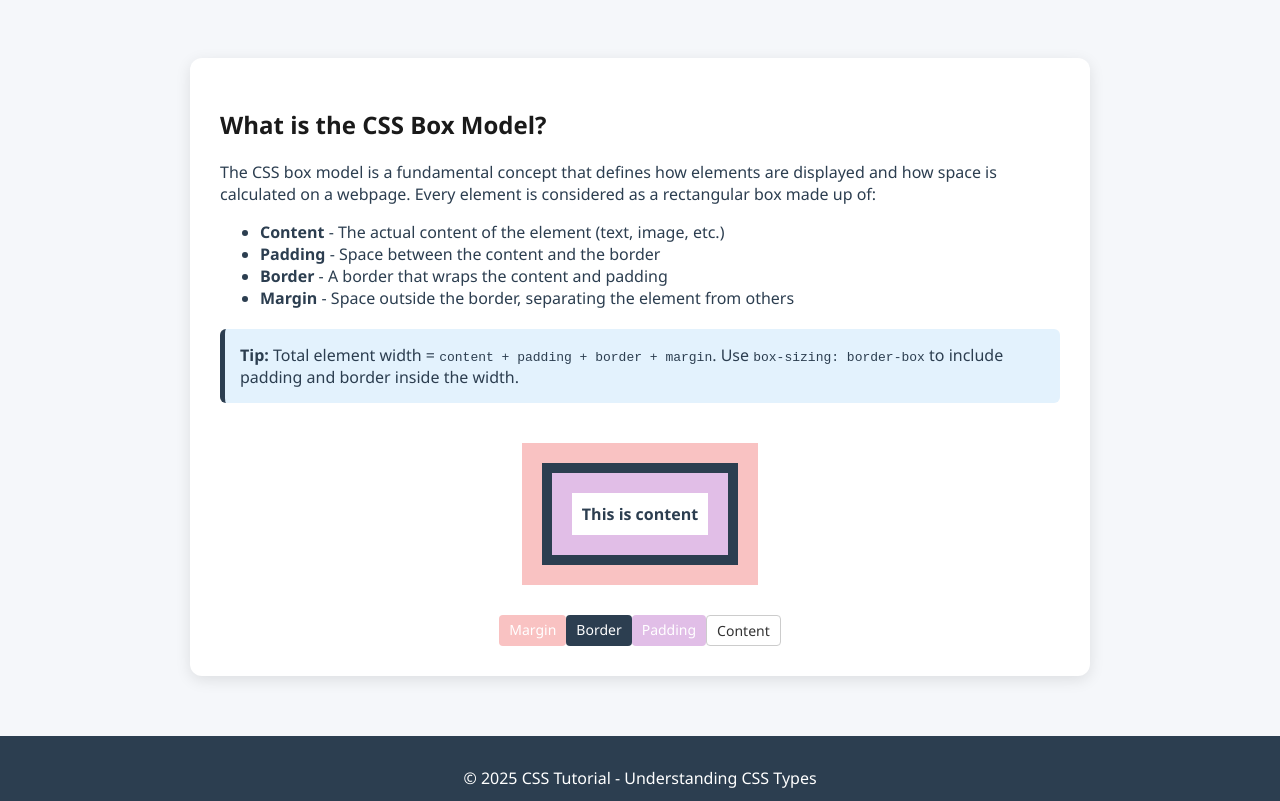
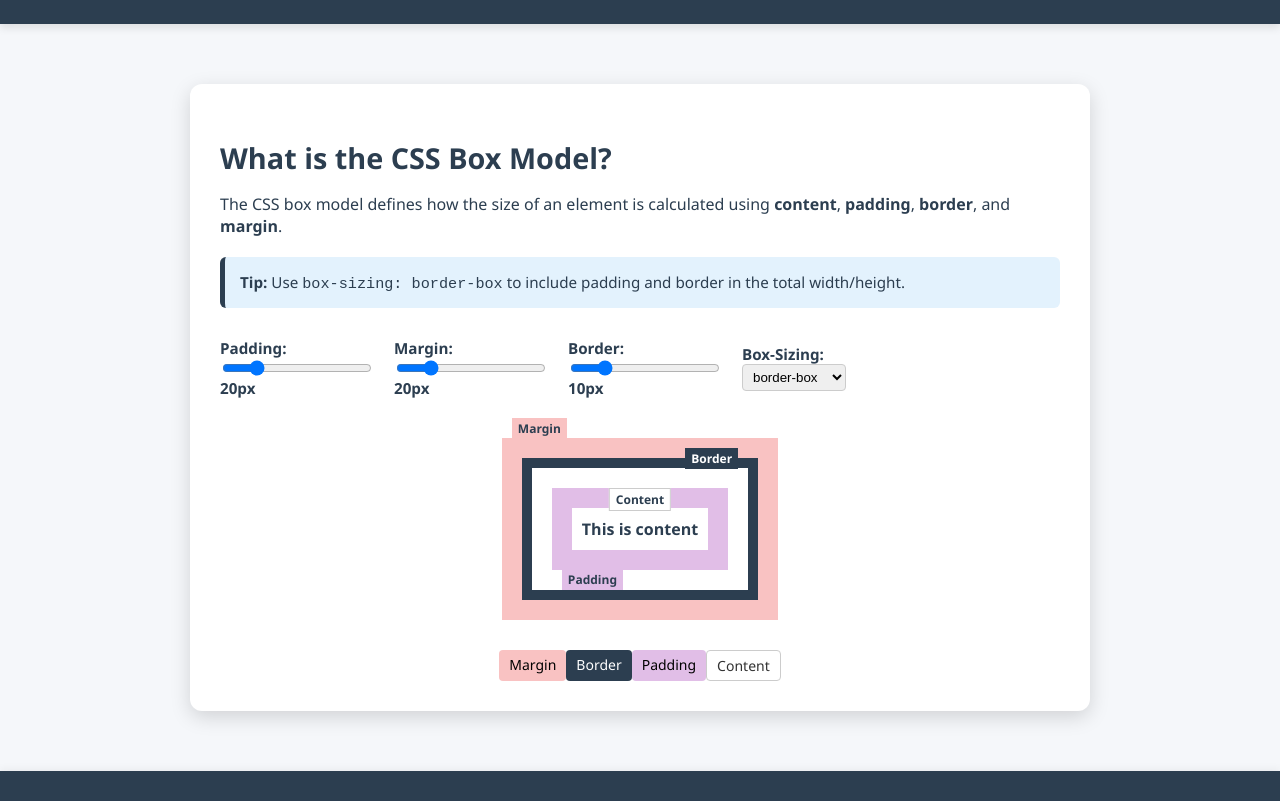
Before and after one commit to GauravDevHub/Learn-CSS, a plain HTML site: page Box-Model/box.html in a window 1280 px wide. Shown: the part 128-929 px from the top of the page. Drawn offline with Linux system fonts and the light colour scheme.

Commit message:
new chnages

```diff
--- a/Box-Model/box.html
+++ b/Box-Model/box.html
@@ -1,8 +1,8 @@
 <!DOCTYPE html>
 <html lang="en">
 <head>
-  <meta charset="UTF-8">
-  <meta name="viewport" content="width=device-width, initial-scale=1.0">
+  <meta charset="UTF-8" />
+  <meta name="viewport" content="width=device-width, initial-scale=1.0"/>
   <title>CSS Box Model Explained</title>
   <link rel="stylesheet" href="style.css">
 </head>
@@ -14,23 +14,35 @@
   <main>
     <div class="box-model-container">
       <h2>What is the CSS Box Model?</h2>
-      <p>The CSS box model is a fundamental concept that defines how elements are displayed and how space is calculated on a webpage. Every element is considered as a rectangular box made up of:</p>
-      <ul>
-        <li><strong>Content</strong> - The actual content of the element (text, image, etc.)</li>
-        <li><strong>Padding</strong> - Space between the content and the border</li>
-        <li><strong>Border</strong> - A border that wraps the content and padding</li>
-        <li><strong>Margin</strong> - Space outside the border, separating the element from others</li>
-      </ul>
+      <p>The CSS box model defines how the size of an element is calculated using <strong>content</strong>, <strong>padding</strong>, <strong>border</strong>, and <strong>margin</strong>.</p>
 
       <div class="info">
-        <strong>Tip:</strong> Total element width = <code>content + padding + border + margin</code>. Use <code>box-sizing: border-box</code> to include padding and border inside the width.
+        <strong>Tip:</strong> Use <code>box-sizing: border-box</code> to include padding and border in the total width/height.
+      </div>
+
+      <div class="controls">
+        <label>Padding:
+          <input type="range" id="paddingControl" min="0" max="100" value="20"> <span id="paddingValue">20px</span>
+        </label>
+        <label>Margin:
+          <input type="range" id="marginControl" min="0" max="100" value="20"> <span id="marginValue">20px</span>
+        </label>
+        <label>Border:
+          <input type="range" id="borderControl" min="0" max="50" value="10"> <span id="borderValue">10px</span>
+        </label>
+        <label>Box-Sizing:
+          <select id="boxSizingControl">
+            <option value="content-box">content-box</option>
+            <option value="border-box" selected>border-box</option>
+          </select>
+        </label>
       </div>
 
       <div class="box-model-demo-wrapper">
-        <div class="margin-layer">
-          <div class="border-layer">
-            <div class="padding-layer">
-              <div class="content-layer">
+        <div class="margin-layer" id="marginBox">
+          <div class="border-layer" id="borderBox">
+            <div class="padding-layer" id="paddingBox">
+              <div class="content-layer" id="demoBox">
                 This is content
               </div>
             </div>
@@ -46,8 +58,10 @@
       </div>
     </div>
   </main>
+
   <footer>
     <p>&copy; 2025 CSS Tutorial - Understanding CSS Types</p>
   </footer>
+  <script src="script.js"></script>
 </body>
 </html>
--- /dev/null
+++ b/Box-Model/script.js
@@ -0,0 +1,32 @@
+const demoBox = document.getElementById('demoBox');
+const paddingBox = document.getElementById('paddingBox');
+const borderBox = document.getElementById('borderBox');
+const marginBox = document.getElementById('marginBox');
+
+const paddingControl = document.getElementById('paddingControl');
+const marginControl = document.getElementById('marginControl');
+const borderControl = document.getElementById('borderControl');
+const boxSizingControl = document.getElementById('boxSizingControl');
+
+const paddingValue = document.getElementById('paddingValue');
+const marginValue = document.getElementById('marginValue');
+const borderValue = document.getElementById('borderValue');
+
+paddingControl.addEventListener('input', () => {
+  paddingBox.style.padding = `${paddingControl.value}px`;
+  paddingValue.textContent = `${paddingControl.value}px`;
+});
+
+marginControl.addEventListener('input', () => {
+  marginBox.style.padding = `${marginControl.value}px`;
+  marginValue.textContent = `${marginControl.value}px`;
+});
+
+borderControl.addEventListener('input', () => {
+  borderBox.style.borderWidth = `${borderControl.value}px`;
+  borderValue.textContent = `${borderControl.value}px`;
+});
+
+boxSizingControl.addEventListener('change', () => {
+  demoBox.style.boxSizing = boxSizingControl.value;
+});
--- a/Box-Model/style.css
+++ b/Box-Model/style.css
@@ -7,10 +7,11 @@ body {
 }
 
 header {
-    background: linear-gradient(#2c3e50);
+  background: #2c3e50;
   color: #fff;
-    padding: 20px;
+  padding: 30px 20px;
   text-align: center;
+  box-shadow: 0 4px 8px rgba(0,0,0,0.1);
 }
 
 main {
@@ -19,15 +20,36 @@ body {
   padding: 20px;
 }
 
-  h1, h2 {
-    color: #1a1a1a;
+h1 {
+  font-size: 2.5rem;
+  margin-bottom: 10px;
+}
+
+h2 {
+  font-size: 1.8rem;
+  margin-bottom: 10px;
 }
 
 .box-model-container {
   background-color: #fff;
   border-radius: 12px;
-    box-shadow: 0 4px 15px rgba(0,0,0,0.1);
+  box-shadow: 0 6px 20px rgba(0,0,0,0.15);
   padding: 30px;
+}
+
+.controls {
+  margin: 30px 0 10px;
+  display: flex;
+  flex-wrap: wrap;
+  gap: 20px;
+  align-items: center;
+}
+
+.controls label {
+  display: flex;
+  flex-direction: column;
+  font-weight: 600;
+  font-size: 0.95rem;
 }
 
 .box-model-demo-wrapper {
@@ -41,46 +63,79 @@ body {
 .margin-layer {
   background-color: #f9c2c2;
   padding: 20px;
-    animation: grow 1s ease-in-out;
+  position: relative;
+  transition: all 0.3s ease;
+}
+
+.margin-layer::before {
+  content: "Margin";
+  position: absolute;
+  top: -20px;
+  left: 10px;
+  background: #f9c2c2;
+  padding: 2px 6px;
+  font-size: 12px;
+  font-weight: bold;
 }
 
 .border-layer {
   border: 10px solid #2c3e50;
-    background-color: #fefefe;
-    animation: grow 1.2s ease-in-out;
+  background-color: #fff;
+  padding: 20px;
+  position: relative;
+  transition: all 0.3s ease;
+}
+
+.border-layer::before {
+  content: "Border";
+  position: absolute;
+  top: -20px;
+  right: 10px;
+  background: #2c3e50;
+  color: #fff;
+  padding: 2px 6px;
+  font-size: 12px;
+  font-weight: bold;
 }
 
 .padding-layer {
+  background-color: #e1bee7;
   padding: 20px;
-    background-color: #e1bee7;
-    animation: grow 1.4s ease-in-out;
+  position: relative;
+  transition: all 0.3s ease;
+}
+
+.padding-layer::before {
+  content: "Padding";
+  position: absolute;
+  bottom: -20px;
+  left: 10px;
+  background: #e1bee7;
+  padding: 2px 6px;
+  font-size: 12px;
+  font-weight: bold;
 }
 
 .content-layer {
   background-color: #ffffff;
-    padding: 10px;
   text-align: center;
   font-weight: bold;
-    animation: grow 1.6s ease-in-out;
+  padding: 10px;
+  position: relative;
+  transition: all 0.3s ease;
 }
 
-  @keyframes grow {
-    from {
-      transform: scale(0.8);
-      opacity: 0;
-    }
-    to {
-      transform: scale(1);
-      opacity: 1;
-    }
-  }
-
-  .info {
-    margin-top: 20px;
-    background-color: #e3f2fd;
-    border-left: 5px solid #2c3e50;
-    padding: 15px;
-    border-radius: 6px;
+.content-layer::before {
+  content: "Content";
+  position: absolute;
+  top: -20px;
+  left: 50%;
+  transform: translateX(-50%);
+  background: #ffffff;
+  border: 1px solid #ccc;
+  padding: 2px 6px;
+  font-size: 12px;
+  font-weight: bold;
 }
 
 .legend {
@@ -88,12 +143,6 @@ body {
   justify-content: space-around;
   margin-top: 30px;
   font-size: 14px;
-    animation: fadein 2s ease-in-out;
-  }
-
-  @keyframes fadein {
-    from { opacity: 0; }
-    to { opacity: 1; }
 }
 
 .legend span {
@@ -103,15 +152,36 @@ body {
   color: #fff;
 }
 
-  .legend .margin { background-color: #f9c2c2; }
+.legend .margin { background-color: #f9c2c2; color: #000; }
 .legend .border { background-color: #2c3e50; }
-  .legend .padding { background-color: #e1bee7; }
+.legend .padding { background-color: #e1bee7; color: #000; }
 .legend .content { background-color: #ffffff; color: #333; border: 1px solid #ccc; }
+
+.info {
+  margin-top: 20px;
+  background-color: #e3f2fd;
+  border-left: 5px solid #2c3e50;
+  padding: 15px;
+  border-radius: 6px;
+  font-size: 0.95rem;
+}
+
 footer {
   text-align: center;
-    padding: 15px;
+  padding: 20px;
   background-color: #2c3e50;
   color: white;
   font-size: 1rem;
   margin-top: 40px;
+  box-shadow: 0 -2px 8px rgba(0,0,0,0.05);
 }
+
+input[type="range"] {
+  width: 150px;
+}
+
+select {
+  padding: 4px 6px;
+  border-radius: 4px;
+  border: 1px solid #ccc;
+}
```
Lines whose indentation alone changed are shown as unchanged.
